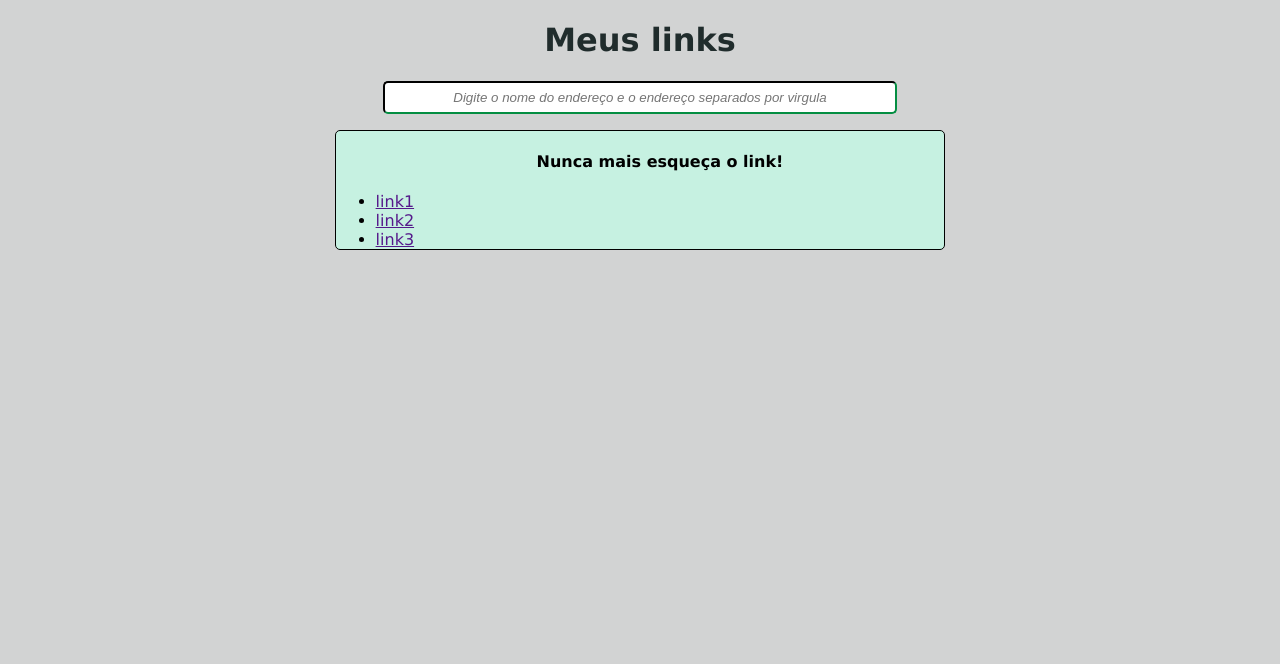
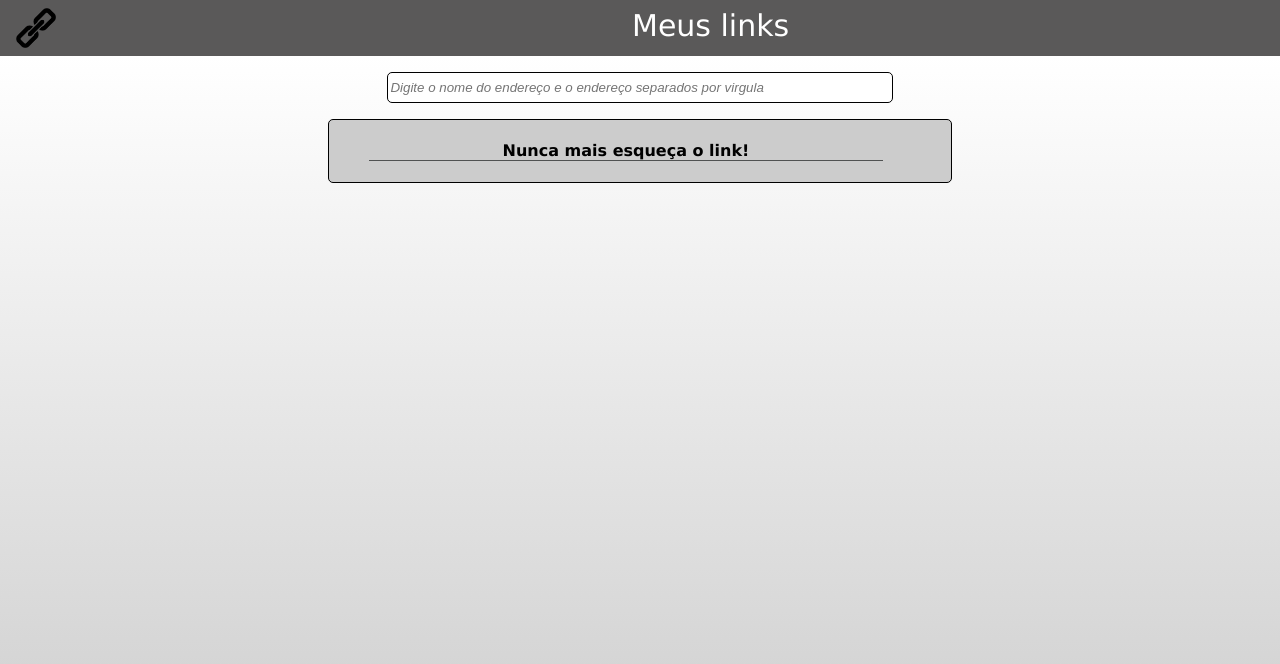
Before and after one commit to Felipe-dSantos/peer-programming, a website: page project-favorites/public/index.html in a window 1280 px wide. Drawn offline with Linux system fonts and the light colour scheme.

Commit message:
Update style.css e scripts.js

```diff
--- a/project-favorites/public/index.html
+++ b/project-favorites/public/index.html
@@ -1,5 +1,6 @@
 <!DOCTYPE html>
 <html lang="en">
+
 <head>
     <meta charset="UTF-8">
     <meta name="viewport" content="width=device-width, initial-scale=1.0">
@@ -9,23 +10,29 @@
     <script src="script.js" defer></script>
     <title>Document</title>
 </head>
+
 <body>
-    <h1 id="titulo"> Meus links</h1>
-    <form id="form">
-        <input type="text" name="" id="" placeholder="Digite o nome do endereço e o endereço separados por virgula">
+    <header>
+        <div id="logo">
+            <img src="./imagens/links-logo.png" alt="">
+        </div>
+        <div>
+            <span id="titulo"> Meus links</span>
+        </div>
+    </header>
+    <main>
+        <div id="form">
+            <form id="formulario">
+                <input type="text" name="text" id="text"
+                    placeholder="Digite o nome do endereço e o endereço separados por virgula">
+            </form>
+        </div>
+        <ul id="lista">
+            <h4 id="titulo_lista">Nunca mais esqueça o link!</h4>
 
-    </form>
-    <ul id="lista">
-        <h4>Nunca mais esqueça o link!</h4>
-        <li>
-            <a href="">link1</a>
+        </ul>
+    </main>
 
-        <li>
-            <a href="">link2</a>
-        </li>
-        <li>
-            <a href="">link3</a>
-        </li>
-    </ul>
 </body>
+
 </html>
--- a/project-favorites/public/script.js
+++ b/project-favorites/public/script.js
@@ -0,0 +1,97 @@
+const ul = document.querySelector('ul')
+const input = document.querySelector('input')
+const form = document.querySelector('form')
+
+/*
+
+// Não se preocupem com esse pedaço de código comentado! Vamos descomentá-lo quando tivermos acabado de construir a API.
+
+// Função que carrega o conteúdo da API.
+async function load() {
+    // fetch está como await para evitar que entre num esquema de promisse e só devolva o conteúdo após a iteração qua acontece em seguida.
+    const res = await fetch('http://localhost:3000/')
+        .then(data => data.json())
+    // Iterando no vetor com o conteúdo (JSON) que está vindo da API e adicionando-os no frontend.
+    res.urls.map(({name, url}) => addElement({name, url}))
+}
+
+load()
+*/
+
+function addElement({ name, url }) {
+    const btn = document.querySelector("#btn");
+
+    const li = document.createElement('li')
+    const a = document.createElement('a')
+    const trash = document.createElement('span')
+
+    a.href = url
+    a.innerHTML = name
+    a.target = "_blank"
+
+    trash.innerHTML = 'x'
+    trash.onclick = () => removeElement(trash)
+
+    li.append(a)
+    li.append(trash)
+    ul.append(li)
+
+    // btn.addEventListener("click", function (e) {
+    //     e.preventDefault();
+
+    //     const a = document.createElement('a')
+    //     a.href = "url"
+    //     a.innerHTML = `${name}`
+    //     const b = document.createElement('button')
+    //     b.textContent = 'X'
+
+    //     document.getElementById('lista').appendChild(a)
+    //     document.getElementById('lista').appendChild(b)
+
+    //     // document.body.appendChild(ul)
+
+    // })
+
+    // const li = document.createElement('li')
+
+    // criem os códigos
+}
+
+function removeElement(element) {
+    if (confirm('deseja deletar?'))
+        element.parentNode.remove()
+
+
+    // const bt = document.querySelector('button');
+    // bt.addEventListener("click", function (e) {
+    //     e.preventDefault();
+    //     const ul = document.getElementById("lista");
+    //     const a = document.getElement(a)
+    //     parentNode.removeChild(a);
+
+    // })
+
+}
+
+form.addEventListener('submit', (event) => {
+
+    event.preventDefault();
+
+    let { value } = input
+
+    if (!value)
+        return alert('Preencha o campo!')
+
+    const [name, url] = value.split(',')
+
+    if (!url)
+        return alert('O texto não está formatado da maneira correta.')
+
+    if (!/^http/.test(url))
+        return alert('Digite a url da maneira correta.')
+
+    addElement({ name, url })
+
+    input.value = ''
+
+})
--- a/project-favorites/public/style.css
+++ b/project-favorites/public/style.css
@@ -1,23 +1,76 @@
-body{
-    background-color: rgb(210, 211, 211);
+body {
+    margin: auto;
+    font-family: Arial, Helvetica, sans-serif;
+    display: flex;
+    flex-direction: column;
+    height: 100vh;
+    background-color: #f3f5f5;
+}
+
+    /* Header */
+
+header {
+    /* background-image: linear-gradient(#003366, #006699); */
+    background-color: #5a5959;
+    display: flex;
+    width: 100%;
+
+}
+header div span#titulo{
+    /* background-image: linear-gradient(#003366, #006699); */
+
+    display: flex;
+    justify-content: center;
 
 }
 
-#titulo{
+header{
+    color: white;
+    padding: 0.5em;
+}
+
+
+div#logo {
+    margin: auto 0;
+    margin-right: 45%;
+
+}
+
+div#logo * {
+    vertical-align: middle;
+    margin-left: 0.5em;
+    align-items: flex-start;
+}
+
+div#logo span {
+    font-size: 2em;
+    font-weight: bold;
+}
+
+
+div span#titulo {
+    font-family: Verdana, Geneva, Tahoma, sans-serif;
+    font-size: 30px;
+}
+    /* Main */
+
+main {
+    height: 100%;
+    padding: 1em;
+    background-image: linear-gradient(#ffffff, #cccccc);
+    align-items: center ;
+}
+
+/* h1#titulo{
     font-family: Verdana, Geneva, Tahoma, sans-serif;
     color: #202c2c;
     text-align: center;
 
-}
+} */
 
-input{
-    display: block;
-    margin-left: auto;
-    margin-right: auto;
+input[type="text"]{
     width: 40%;
-    text-align: center;
-    border-color: rgb(2, 58, 27);
-    /* width: 30em; */
+    border: 1px solid ;
     height: 2em;
     border-radius: 5px;
 
@@ -27,23 +80,77 @@ input{
     font-style: italic;
 }
 
-#lista{
+ul#lista{
+
     border-bottom: 1px;
     border-style: solid;
     border-width: 0.5px;
     width: 45%;
     margin-left: auto;
     margin-right: auto;
-    background-color: hsl(158, 61%, 86%);
+    background-color: #cccccc;
     border-radius: 5px;
+    padding-right: 20px;
+}
+
+
+div#form{
+    display: inline;
+    text-align: center;
+
+}
+
+li{
+    font-family: Verdana, Geneva, Tahoma, sans-serif;
+    justify-content: space-between;
+    padding: 5px;
+
+    border-bottom: 1px solid gray;
 
 
 }
-li{
-    font-family: Verdana, Geneva, Tahoma, sans-serif;
+a{
+
+    color: #000;
+    text-decoration: none;
 }
-h4{
+ul{
+    list-style-type: none;
+    align-items: center;
+
+}
+/* ul li span{
+    color: #ffffff;
+    margin: auto;
+
+
+    background-color: red;
+} */
+li {
+    display: flex;
+    align-items: center;
+}
+
+li span {
+
+    width: 20px;
+    text-align: center;
+    justify-content: center;
+    color: #ffffff;
+    border-radius: 30px;
+    background-color: #c00a0a;
+}
+h4#titulo_lista{
     font-family: Verdana, Geneva, Tahoma, sans-serif;
     text-align: center;
-    border-right: 5em;
+
+    border-bottom: 1px solid #505252;
+
+    margin-right: 3em;
+
 }
+
+img{
+    width: 40px;
+    height: 40px;
+}
```
Also changed, not shown: project-favorites/package.json (added, +16 -0 lines), project-favorites/server.js (+13 -5 lines), project-favorites/public/imagens/links-logo.png (added), 2 other files.
